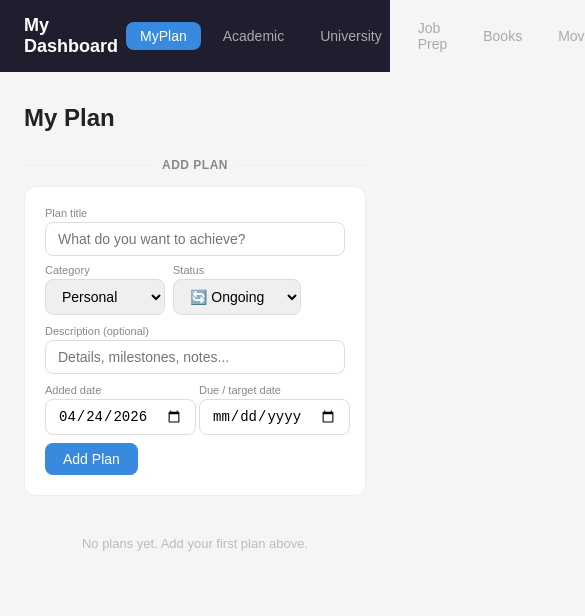
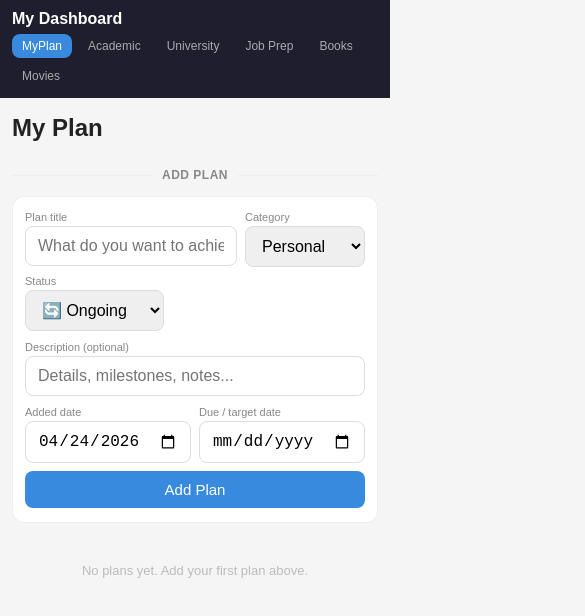
Before and after one commit to SMFAHAD1/my-dashboard, a React (Vite) app: page / in a window 390 px wide. Shown: the top 616 px of the page, 585 px wide, since content can reach past the window. Built offline with nearby package versions, Linux system fonts and the light colour scheme.

Commit message:
make site responsive for mobile

```diff
--- a/src/App.css
+++ b/src/App.css
@@ -48,3 +48,60 @@ button {
   font-size: 14px;
 }
 button:hover { background: #185FA5; }
+
+
+/* ─────────────────────────────────────────
+   MOBILE RESPONSIVE  (max 768px)
+───────────────────────────────────────── */
+@media (max-width: 768px) {
+
+  /* --- Navbar: wrap links so they don't overflow --- */
+  .navbar {
+    flex-wrap: wrap;
+    padding: 10px 12px;
+    gap: 6px;
+  }
+
+  /* Brand takes full top row, links wrap below it */
+  .brand {
+    width: 100%;
+    font-size: 16px;
+    margin-right: 0;
+  }
+
+  .navbar a {
+    font-size: 12px;
+    padding: 5px 10px;
+  }
+
+  /* --- Main content: remove side padding on small screens --- */
+  .main-content {
+    padding: 16px 12px;
+  }
+
+  /* --- Cards: slightly less padding --- */
+  .card {
+    padding: 14px 12px;
+  }
+
+  /* --- Inputs & selects: MUST be 16px to stop iPhone zooming in --- */
+  input, select, textarea {
+    font-size: 16px;   /* ← most important mobile fix */
+    padding: 10px 12px;
+    width: 100%;
+  }
+
+  /* --- Buttons: full width, easier to tap --- */
+  button {
+    font-size: 15px;
+    padding: 10px 16px;
+    width: 100%;
+  }
+
+  /* --- Tables (used in Academic / analysis sections) --- */
+  table {
+    display: block;
+    overflow-x: auto;   /* swipe sideways instead of breaking layout */
+    white-space: nowrap;
+  }
+}
```
